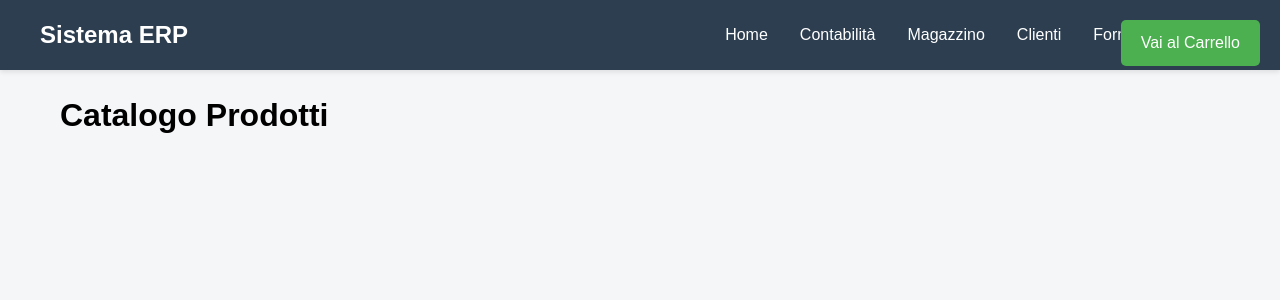
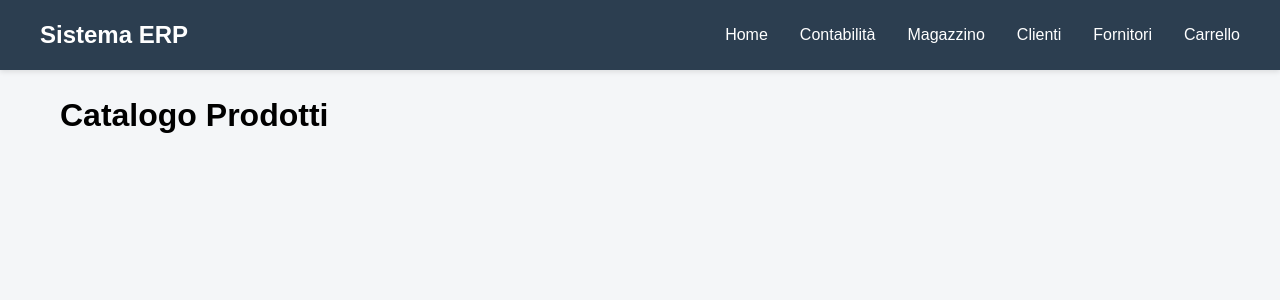
Before and after one commit to esgesges/progGpi, a PHP site: page /modules/ordini/prodotti.php in a window 1280 px wide. Shown: the top 300 px of the page. Run offline with PHP 8.4, Linux system fonts and the light colour scheme; data that the repository does not hold is empty.

Commit message:
modified:   src/index.php 	modified:   src/modules/ordini/carrello.php 	modified:   src/modules/ordini/prodotti.php

```diff
--- a/src/index.php
+++ b/src/index.php
@@ -15,6 +15,7 @@
                 <li><a href="modules/magazzino/index.php">Magazzino</a></li>
                 <li><a href="modules/clienti/index.php">Clienti</a></li>
                 <li><a href="modules/fornitori/index.php">Fornitori</a></li>
+                <li><a href="modules/ordini/prodotti.php">Prodotti</a></li>
                 <li><a href="modules/ordini/carrello.php">Carrello</a></li>
             </ul>
         </nav>
@@ -43,6 +44,11 @@
                 <p>Gestisci i rapporti con i fornitori</p>
                 <a href="modules/fornitori/index.php" class="btn">Fornitori</a>
             </div>
+            <div class="card">
+                <h2>Prodotti</h2>
+                <p>Gestisci ivisualizza tutti i prodotti disponibili</p>
+                <a href="modules/ordini/prodotti.php" class="btn">Prodotti</a>
+            </div>
         </div>
     </main>
 
--- a/src/modules/ordini/prodotti.php
+++ b/src/modules/ordini/prodotti.php
@@ -63,16 +63,6 @@ $prodotti = $stmt->fetchAll(PDO::FETCH_ASSOC);
             padding: 5px;
             margin-right: 10px;
         }
-        .cart-link {
-            position: fixed;
-            top: 20px;
-            right: 20px;
-            background: #4CAF50;
-            color: white;
-            padding: 10px 20px;
-            border-radius: 5px;
-            text-decoration: none;
-        }
     </style>
 </head>
 <body>
@@ -97,8 +87,6 @@ $prodotti = $stmt->fetchAll(PDO::FETCH_ASSOC);
             <div class="success-message"><?php echo $success; ?></div>
         <?php endif; ?>
 
-        <a href="carrello.php" class="cart-link">Vai al Carrello</a>
-
         <div class="products-grid">
             <?php foreach ($prodotti as $prodotto): ?>
                 <div class="product-card">
```
Also changed, not shown: src/modules/ordini/carrello.php (+0 -11 lines).
